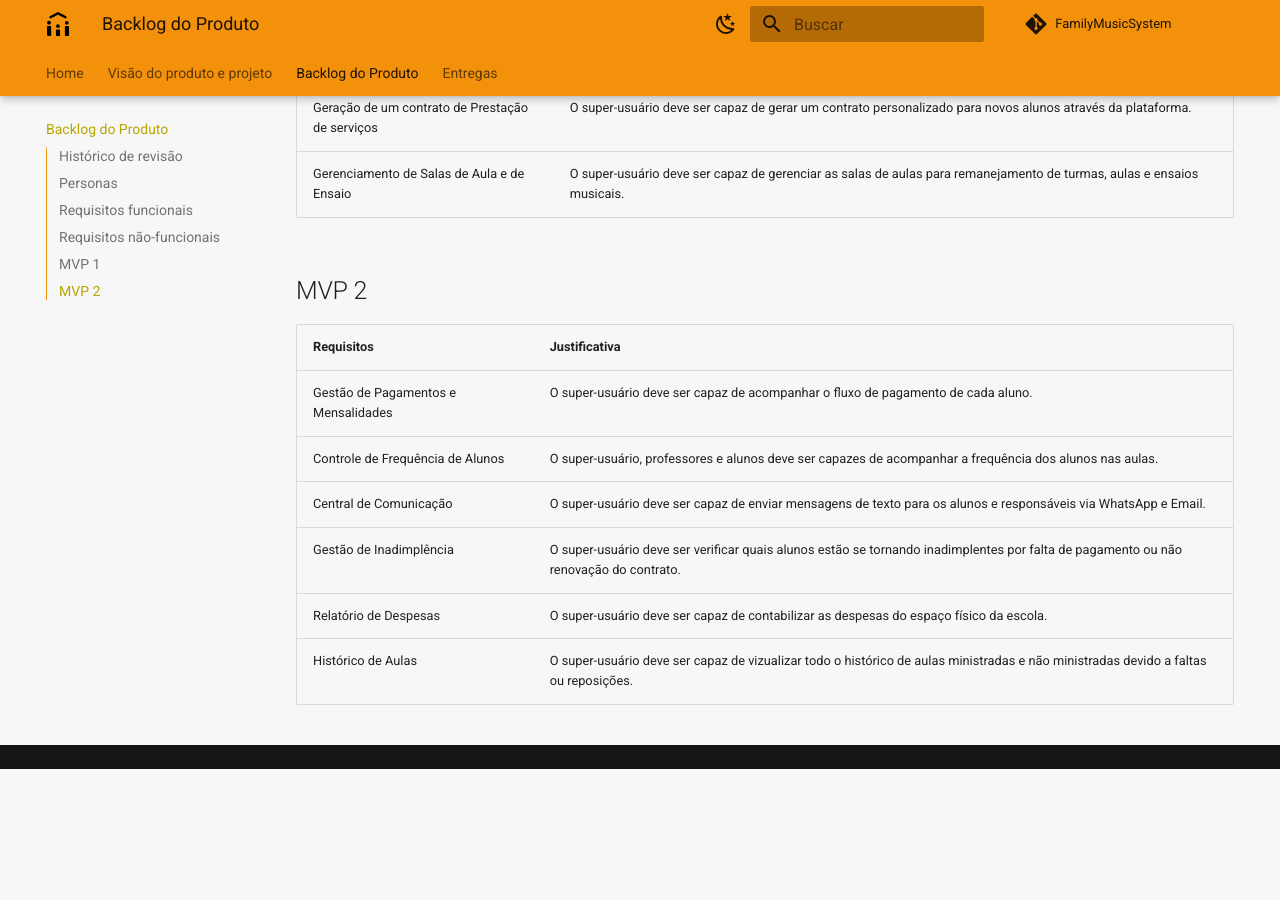
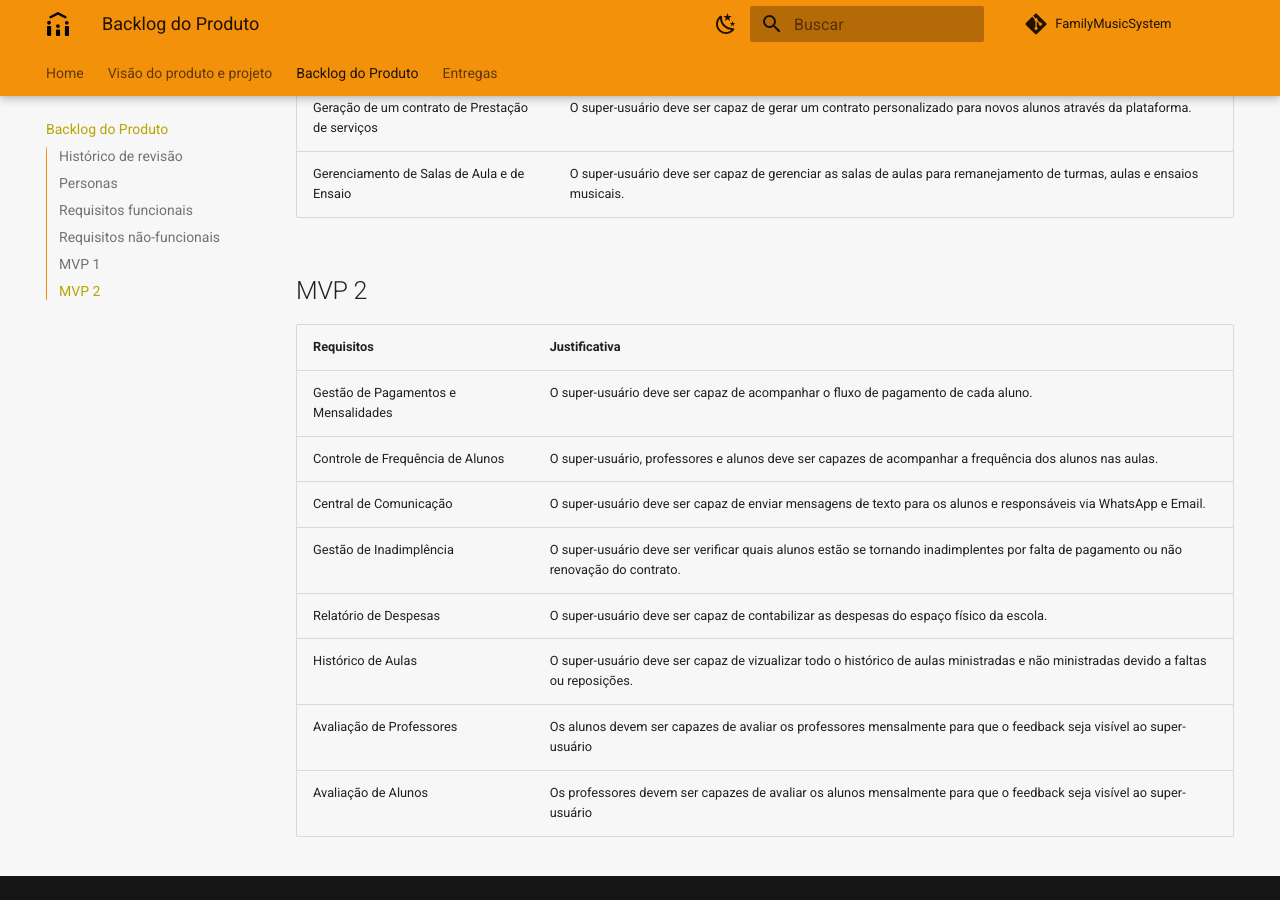
Before and after one commit to mdsreq-fga-unb/2023.1-FamilyMusicSystem, an MkDocs documentation site: the page built from docs/backlog_produto/backlog_produto.md, in a window 1280 px wide and 900 px high, scrolled down 2477 px. Built offline with MkDocs 1.6.1 and Material for MkDocs 9.7.7, drawn with Linux system fonts in a browser that asks for light colours; comment, search, counter and statistics services are not loaded; old or Windows-style settings are respelled for this version of MkDocs; before the commit the page ends 3246 px from its top, so only the background shows below that.

Commit message:
Update backlog_produto.md

```diff
--- a/docs/backlog_produto/backlog_produto.md
+++ b/docs/backlog_produto/backlog_produto.md
@@ -57,3 +57,5 @@
 | Gestão de Inadimplência | O super-usuário deve ser verificar quais alunos estão se tornando inadimplentes por falta de pagamento ou não renovação do contrato.|
 | Relatório de Despesas |   O super-usuário deve ser capaz de contabilizar as despesas do espaço físico da escola.|
 | Histórico de Aulas |   O super-usuário deve ser capaz de vizualizar todo o histórico de aulas ministradas e não ministradas devido a faltas ou reposições.|
+| Avaliação de Professores | Os alunos devem ser capazes de avaliar os professores mensalmente para que o feedback seja visível ao super-usuário |
+| Avaliação de Alunos | Os professores devem ser capazes de avaliar os alunos mensalmente para que o feedback seja visível ao super-usuário |
```
